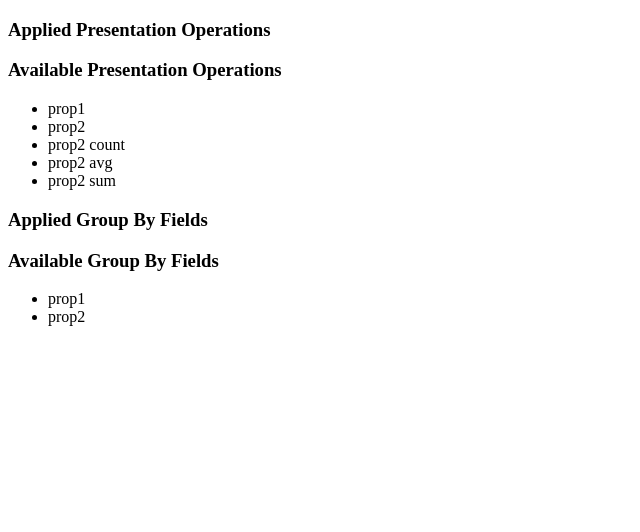
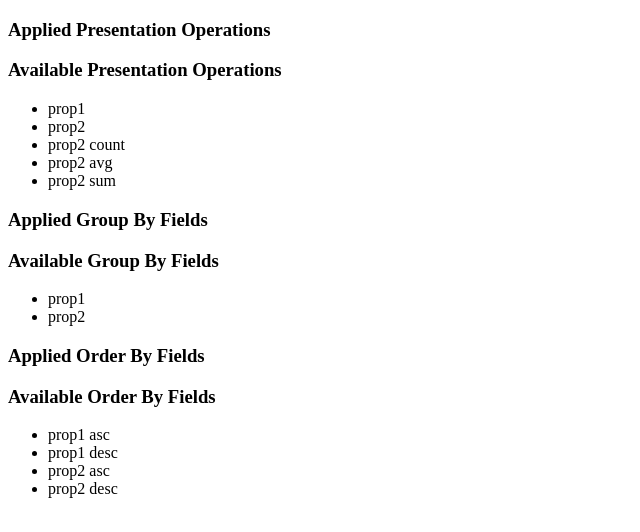
Before and after one commit to justerest/query-builder, a React app: page / in a window 1280 px wide. Shown: the top 532 px of the page, without its empty margins (0-640 px from the left). Built offline with nearby package versions, Linux system fonts and the light colour scheme.

Commit message:
feat: connect order by commands to react

```diff
--- a/src/index.tsx
+++ b/src/index.tsx
@@ -4,6 +4,8 @@ import ReactDOM from 'react-dom';
 import { AggregateCommand } from './core/commands/AggregateCommand';
 import { GroupByCommand } from './core/commands/groupBy/GroupByCommand';
 import { GroupByCommandBuilder } from './core/commands/groupBy/GroupByCommandBuilder';
+import { OrderByCommand } from './core/commands/orderBy/OrderByCommand';
+import { OrderByCommandBuilder } from './core/commands/orderBy/OrderByCommandBuilder';
 import { PresentationCommandBuilder } from './core/commands/PresentationCommandBuilder';
 import { SelectCommand } from './core/commands/SelectCommand';
 import { Field } from './core/Field';
@@ -11,6 +13,7 @@ import { Querier } from './core/Querier';
 
 const presentationCommandBuilder = new PresentationCommandBuilder();
 const groupByCommandBuilder = new GroupByCommandBuilder();
+const orderByCommandBuilder = new OrderByCommandBuilder();
 const fields = [new Field('prop1', 'string'), new Field('prop2', 'number')];
 const querier = new Querier();
 
@@ -83,6 +86,37 @@ const App: React.FC = () => {
           </li>
         ))}
       </ul>
+      <h3>Applied Order By Fields</h3>
+      <ul>
+        {querier
+          .getCommands()
+          .filter(OrderByCommand.isOrderByCommand)
+          .map((command) => (
+            <li
+              key={command.id}
+              onClick={() => {
+                querier.removeCommand(command);
+                update({});
+              }}
+            >
+              ordered by {command.field.name} {command.direction}
+            </li>
+          ))}
+      </ul>
+      <h3>Available Order By Fields</h3>
+      <ul>
+        {orderByCommandBuilder.getAvailableCommands(fields, querier).map((command) => (
+          <li
+            key={command.id}
+            onClick={() => {
+              querier.addCommand(command);
+              update({});
+            }}
+          >
+            {command.field.name} {command.direction}
+          </li>
+        ))}
+      </ul>
     </main>
   );
 };
```
